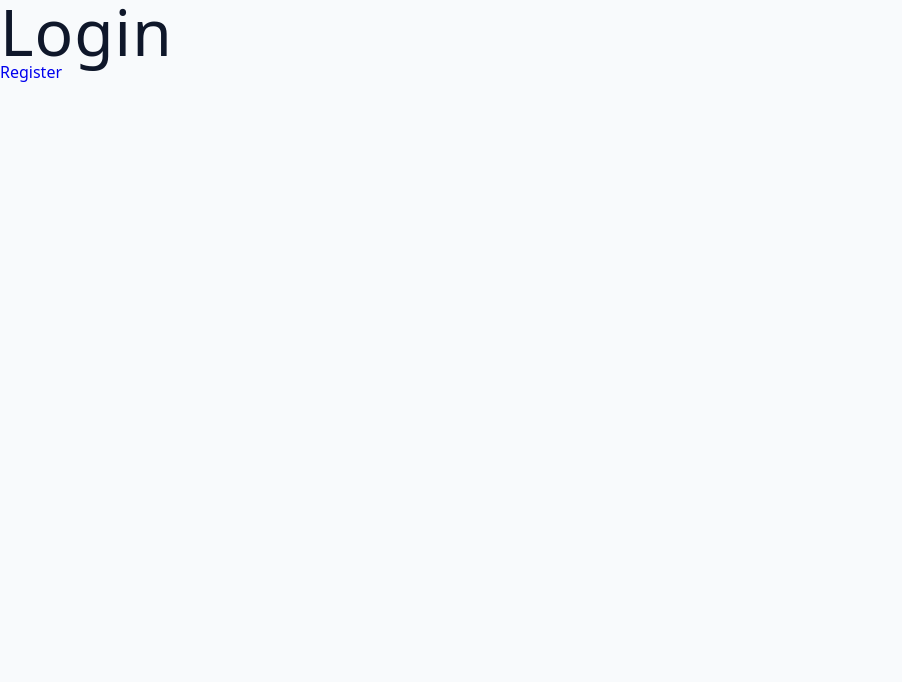
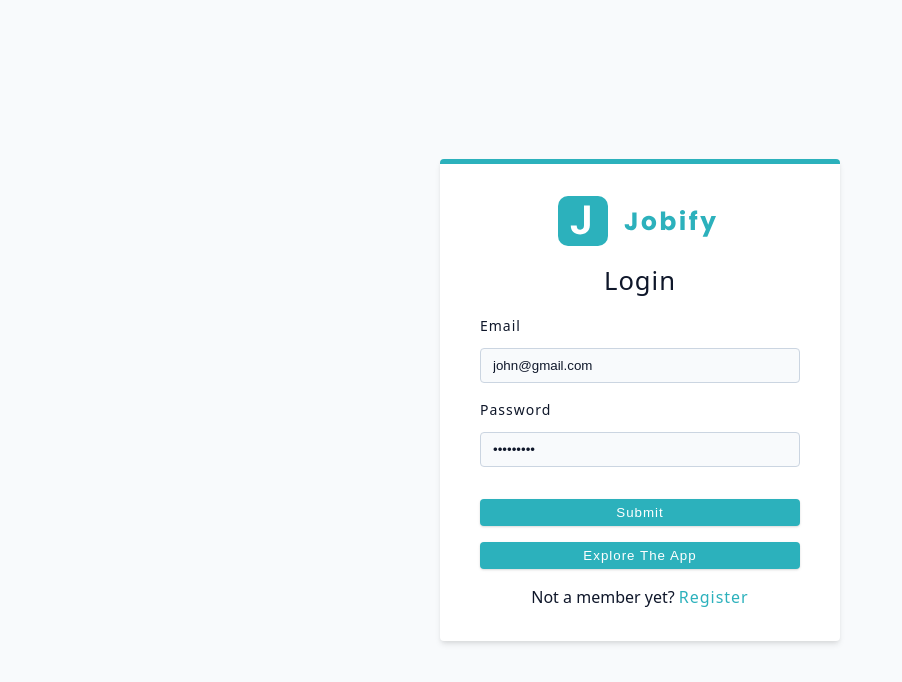
Before and after one commit to omkeshborse/jobify, a React (Vite) app in the folder client/: page /login in a window 1280 px wide. Shown: the top 682 px of the page, without its empty margins (0-902 px from the left). Built offline with nearby package versions, Linux system fonts and the light colour scheme.

Commit message:
feat : login page added to application

```diff
--- a/client/src/pages/Login.jsx
+++ b/client/src/pages/Login.jsx
@@ -1,11 +1,36 @@
 import { Link } from "react-router-dom";
-
+import Wrapper from "../assets/wrappers/RegisterAndLoginPage";
+import { FormRow, Logo } from "../componets";
 const Login = () => {
   return (
-    <div>
-      <h1>Login</h1>
-      <Link to={"/register"}>Register</Link>
-    </div>
+    <Wrapper>
+      <form className="form">
+        <Logo />
+        <h4>login</h4>
+        <FormRow
+          type={"email"}
+          name={"email"}
+          defaultValue={"john@gmail.com"}
+        />
+        <FormRow
+          type={"password"}
+          name={"password"}
+          defaultValue={"secret123"}
+        />
+        <button type="submit" className="btn btn-block">
+          submit
+        </button>
+        <button type="button" className="btn btn-block">
+          Explore the app
+        </button>
+        <p>
+          Not a member yet?
+          <Link to={"/register"} className="member-btn">
+            Register
+          </Link>
+        </p>
+      </form>
+    </Wrapper>
   );
 };
 export default Login;
```
Also changed, not shown: client/package.json (line endings or trailing spaces), 1 other file (tests, documents, lock files or other folders).
